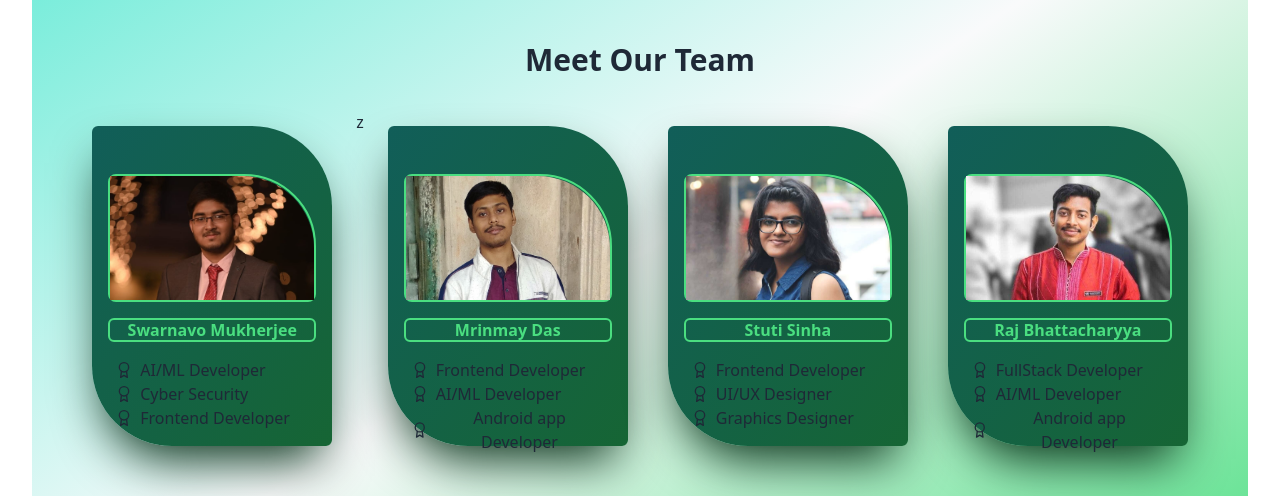
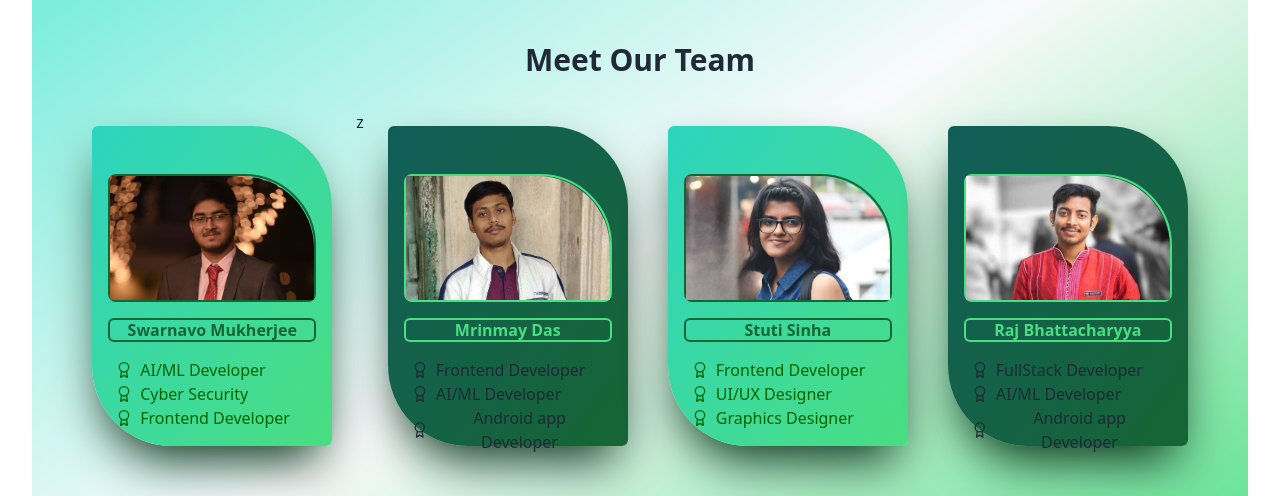
Before and after one commit to techmonk000/FitFusionAI, a React (Vite) app in the folder Frontend/: page / in a window 1280 px wide. Shown: the part 1780-2276 px from the top of the page. Built offline with nearby package versions, Linux system fonts and the light colour scheme.

Commit message:
add team

```diff
--- a/Frontend/src/components/Team.jsx
+++ b/Frontend/src/components/Team.jsx
@@ -12,28 +12,28 @@ function Team() {
     <div>
       <h1 className="text-3xl font-bold mb-8 text-center">Meet Our Team</h1>
       <div className="flex gap-2">
-        <div className="card w-60 h-80 m-4 flex items-center content-center gap-4 rounded-tr-[80px] rounded-bl-[80px] rounded-md bg-gradient-to-tl from-green-800 to-teal-800 shadow-2xl shadow-green-950 backdrop-blur-lg backdrop-filter">
-          <div className="w-52 h-32 mt-4 rounded-tr-[72px] border-2 border-green-400 rounded-lg">
+        <div className="card w-60 h-80 m-4 flex items-center content-center gap-4 rounded-tr-[80px] rounded-bl-[80px] rounded-md bg-gradient-to-tl from-green-400 to-teal-400 shadow-2xl shadow-green-950 backdrop-blur-lg backdrop-filter">
+          <div className="w-52 h-32 mt-4 rounded-tr-[72px] border-2 border-green-800 rounded-lg">
             <img
               src={swarnavo}
               alt="Team Member 1"
               className="w-full h-full rounded-tr-[72px] object-cover opacity-100"
             />
           </div>
-          <div className="w-52 h-6 border-2 border-green-400 rounded-md flex items-center justify-center">
-            <p className="text-l font-semibold text-green-400">
+          <div className="w-52 h-6 border-2 border-green-800 rounded-md flex items-center justify-center">
+            <p className="text-l font-semibold text-green-800">
               Swarnavo Mukherjee
             </p>
           </div>
           <div className=" h-20 w-48">
           <ul style={{ listStyle: 'none', padding: 0 }}>
-            <li style={{ display: 'flex', alignItems: 'center' }}>
+            <li style={{ display: 'flex', alignItems: 'center' , color: 'darkgreen'}}>
               <FiAward style={{ marginRight: '8px' }} /> AI/ML Developer
             </li>
-            <li style={{ display: 'flex', alignItems: 'center' }}>
+            <li style={{ display: 'flex', alignItems: 'center' , color: 'darkgreen' }}>
               <FiAward style={{ marginRight: '8px' }} /> Cyber Security
             </li>
-            <li style={{ display: 'flex', alignItems: 'center' }}>
+            <li style={{ display: 'flex', alignItems: 'center' , color: 'darkgreen'}}>
               <FiAward style={{ marginRight: '8px' }} /> Frontend Developer
             </li>
           </ul>
@@ -66,28 +66,28 @@ z
         </div>
         </div>
 
-        <div className="card w-60 h-80 m-4 flex items-center content-center gap-4 rounded-tr-[80px] rounded-bl-[80px] rounded-md bg-gradient-to-tl from-green-800 to-teal-800 shadow-2xl shadow-green-950 backdrop-blur-lg backdrop-filter">
-          <div className="w-52 h-32 mt-4 rounded-tr-[72px] border-2 border-green-400 rounded-lg">
+        <div className="card w-60 h-80 m-4 flex items-center content-center gap-4 rounded-tr-[80px] rounded-bl-[80px] rounded-md bg-gradient-to-tl from-green-400 to-teal-400 shadow-2xl shadow-green-950 backdrop-blur-lg backdrop-filter">
+          <div className="w-52 h-32 mt-4 rounded-tr-[72px] border-2 border-green-800 rounded-lg">
             <img
               src={stuti}
               alt="Team Member 3"
               className="w-full h-full rounded-tr-[72px] object-cover opacity-100"
             />
           </div>
-          <div className="w-52 h-6 border-2 border-green-400 rounded-md  flex items-center justify-center">
-            <p className="text-l font-semibold text-green-400">
+          <div className="w-52 h-6 border-2 border-green-800 rounded-md  flex items-center justify-center">
+            <p className="text-l font-semibold text-green-800">
               Stuti Sinha
             </p>
           </div>
           <div className=" h-20 w-48">
           <ul style={{ listStyle: 'none', padding: 0 }}>
-            <li style={{ display: 'flex', alignItems: 'center' }}>
+            <li style={{ display: 'flex', alignItems: 'center', color: 'darkgreen' }}>
               <FiAward style={{ marginRight: '8px' }} /> Frontend Developer
             </li>
-            <li style={{ display: 'flex', alignItems: 'center' }}>
+            <li style={{ display: 'flex', alignItems: 'center', color: 'darkgreen' }}>
               <FiAward style={{ marginRight: '8px' }} /> UI/UX Designer
             </li>
-            <li style={{ display: 'flex', alignItems: 'center' }}>
+            <li style={{ display: 'flex', alignItems: 'center', color: 'darkgreen' }}>
               <FiAward style={{ marginRight: '8px' }} /> Graphics Designer
             </li>
           </ul>
```
